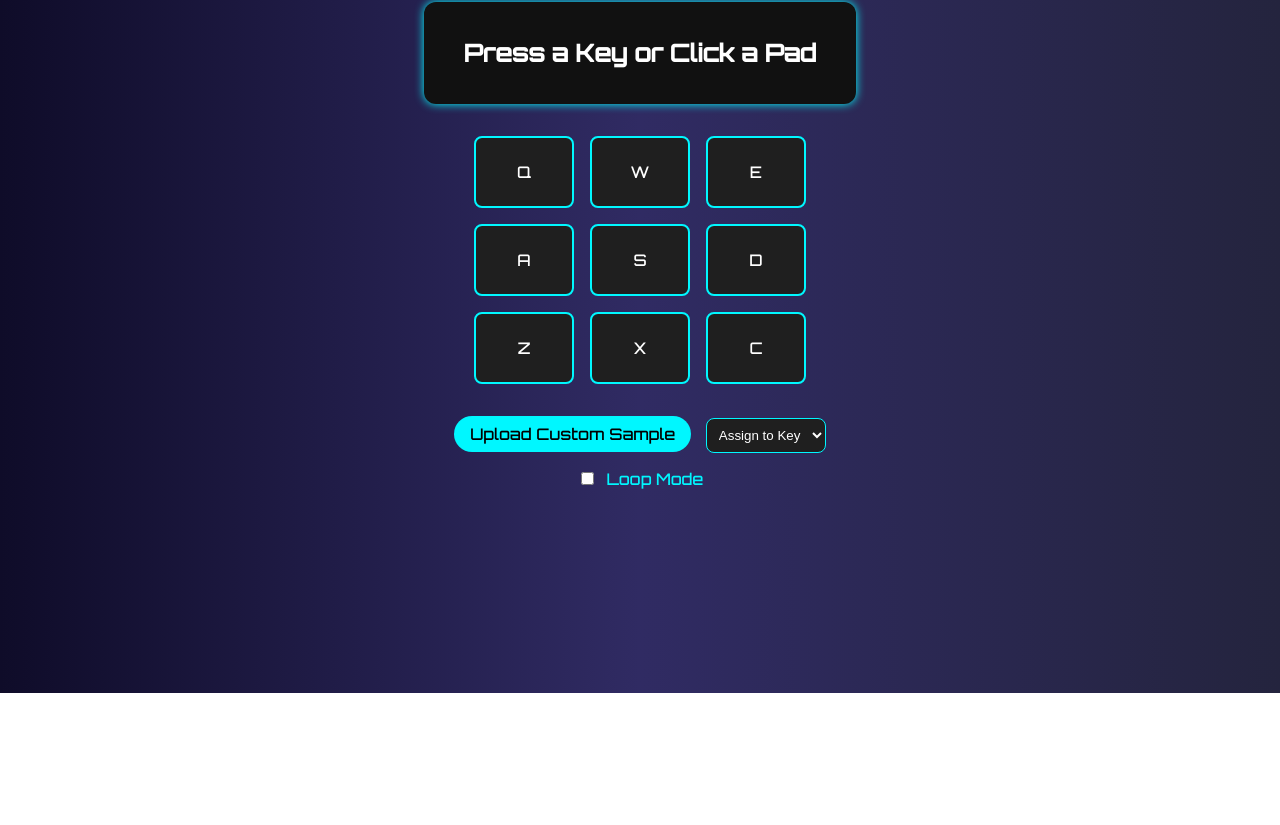
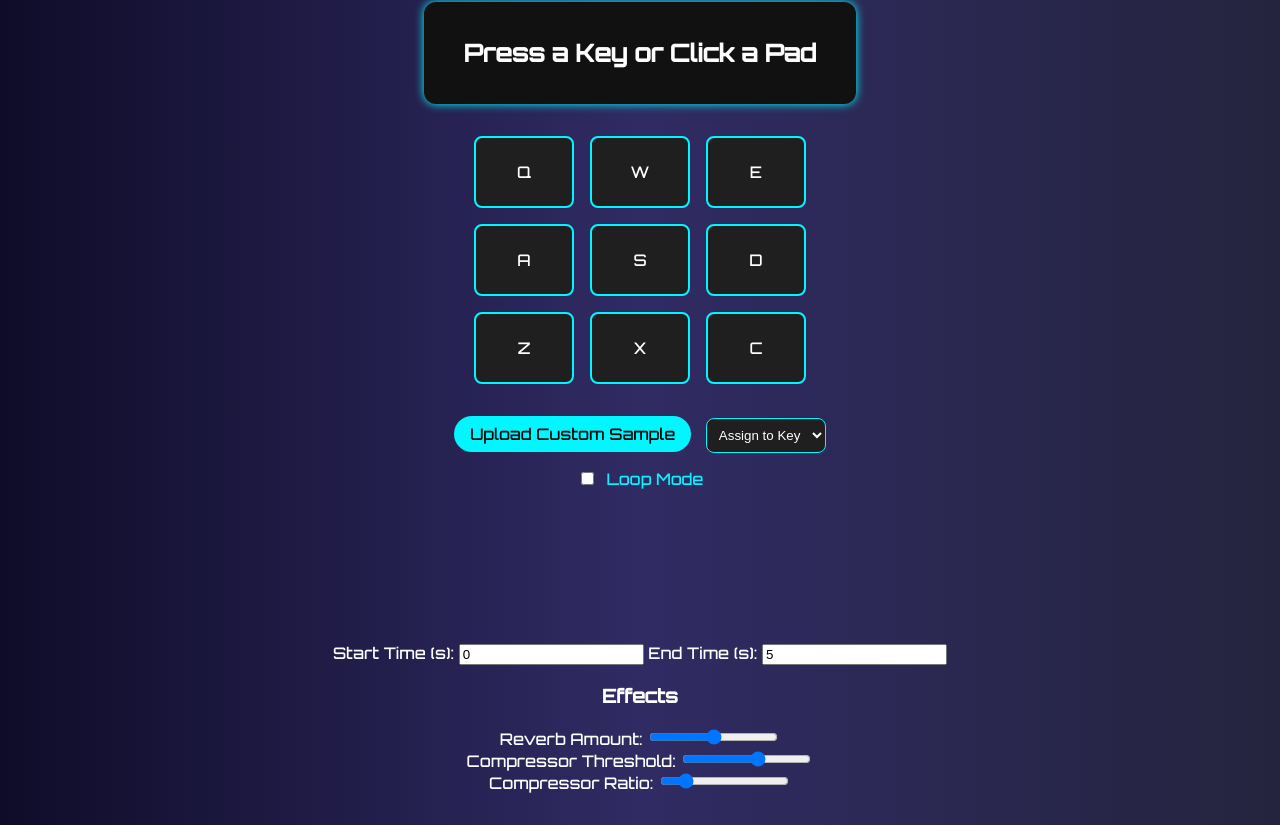
Before and after one commit to abesoul/DRUM-MACHINE01, a plain HTML site: page index.html in a window 1280 px wide. Shown: the part 107-932 px from the top of the page. Before the commit the page ends 800 px from the top, so only its background shows below. Drawn offline with Linux system fonts and the light colour scheme.

Commit message:
Update index.html

```diff
--- a/index.html
+++ b/index.html
@@ -51,6 +51,33 @@
         Loop Mode
       </label>
     </div>
+
+    <div id="spectrum-container">
+      <canvas id="spectrum"></canvas>
+    </div>
+
+    <div class="trim-controls">
+      <label for="start-time">Start Time (s):</label>
+      <input type="number" id="start-time" min="0" step="0.1" value="0">
+      <label for="end-time">End Time (s):</label>
+      <input type="number" id="end-time" min="0" step="0.1" value="5">
+    </div>
+
+    <div class="effects">
+      <h3>Effects</h3>
+      <div>
+        <label for="reverb-amount">Reverb Amount:</label>
+        <input type="range" id="reverb-amount" min="0" max="1" step="0.1" value="0.5" />
+      </div>
+      <div>
+        <label for="compressor-threshold">Compressor Threshold:</label>
+        <input type="range" id="compressor-threshold" min="-60" max="0" step="1" value="-24" />
+      </div>
+      <div>
+        <label for="compressor-ratio">Compressor Ratio:</label>
+        <input type="range" id="compressor-ratio" min="1" max="20" step="0.1" value="4" />
+      </div>
+    </div>
   </div>
 
   <script src="script.js"></script>
```
